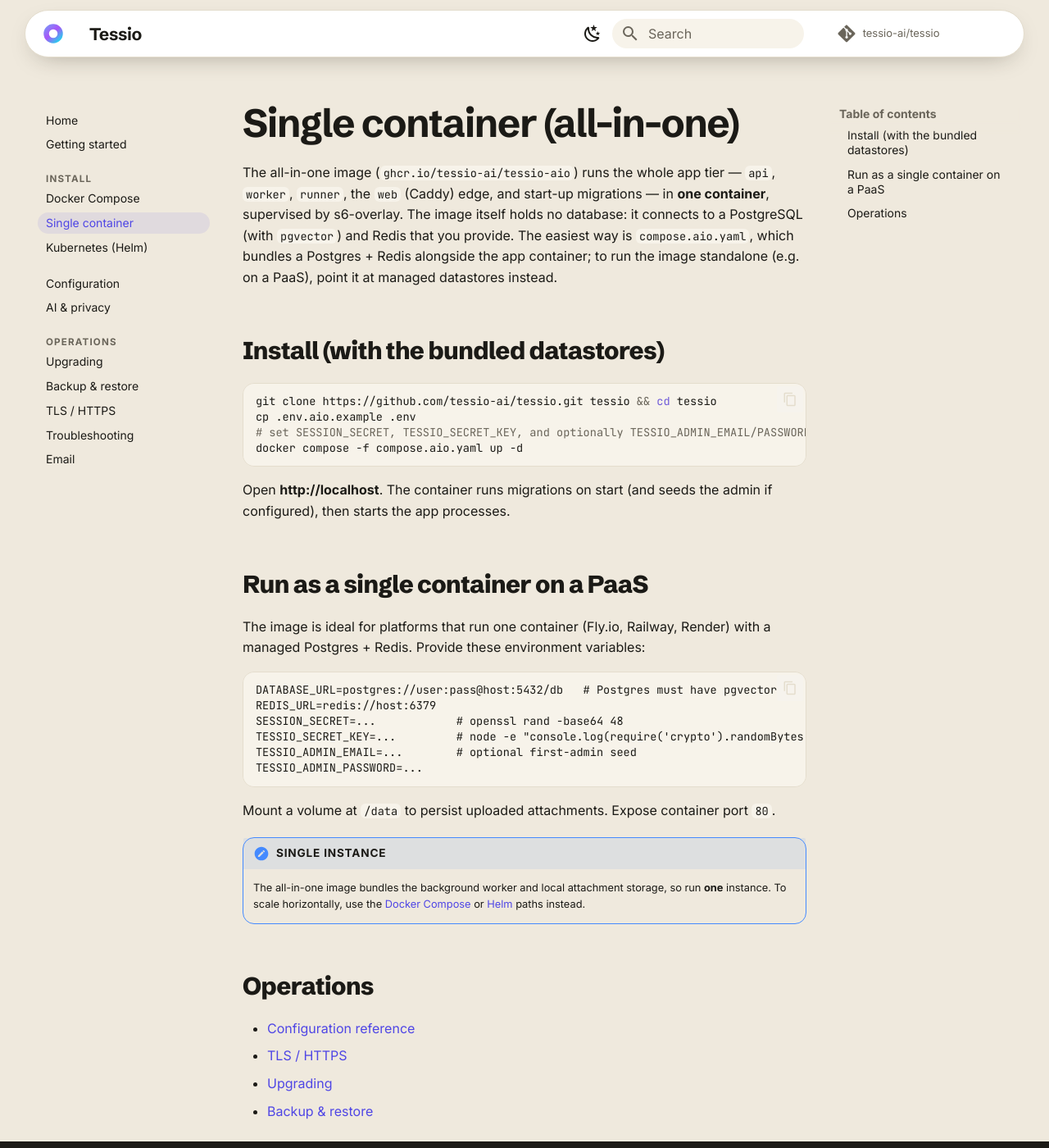
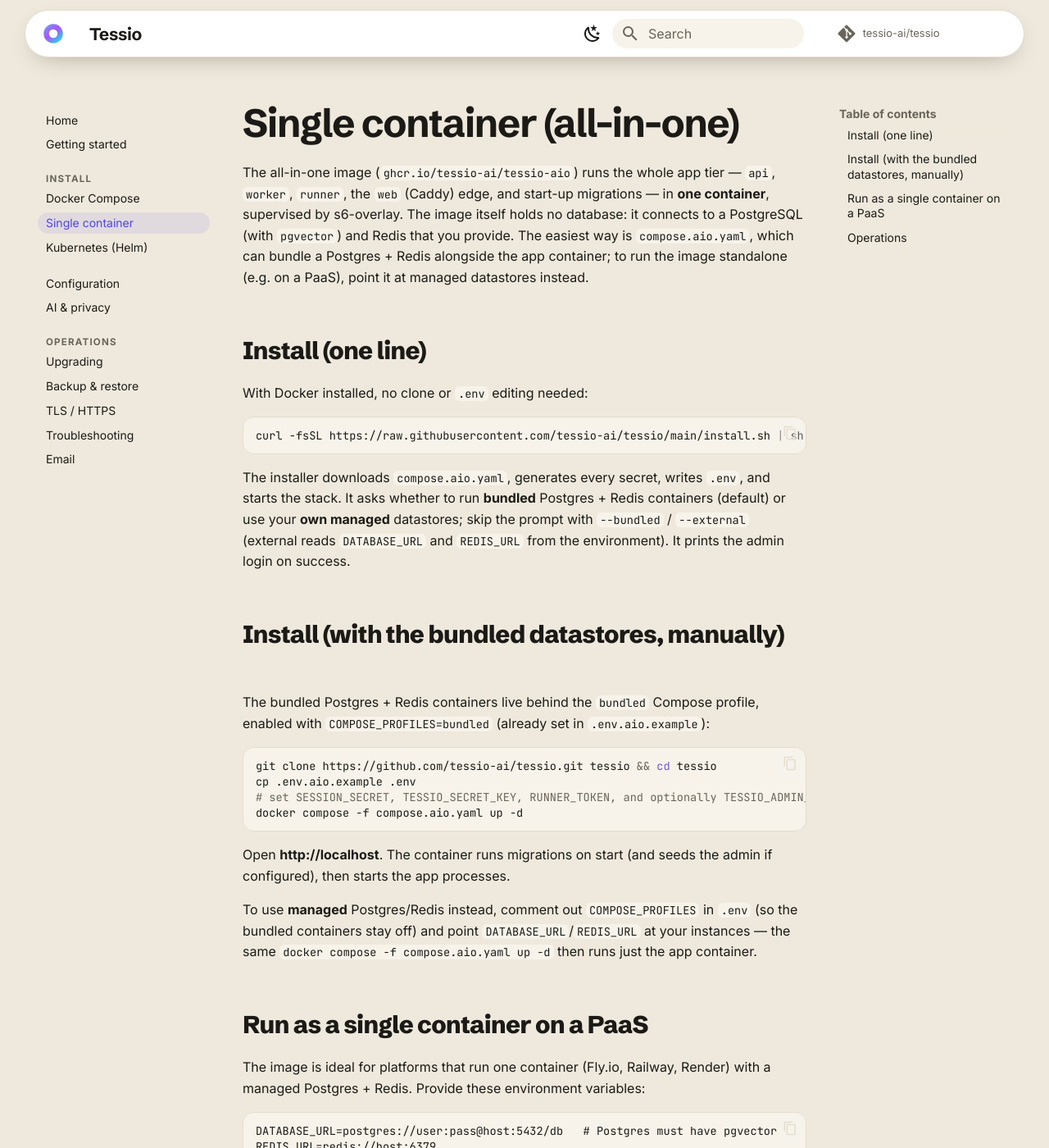
Before and after one commit to tessio-ai/tessio, an MkDocs documentation site: the page built from docs/manual/install/all-in-one.md, in a window 1280 px wide and 1400 px high. Shown: the whole window at 82% size. Built offline with MkDocs 1.6.1 and Material for MkDocs 9.7.7, drawn with Linux system fonts in a browser that asks for light colours; comment, search, counter and statistics services are not loaded.

Commit message:
Add one-line installer for repo-less, secret-free setup
Installing Tessio previously meant cloning the whole monorepo and
hand-editing .env with several openssl-generated secrets. Since the
release pipeline already publishes images to ghcr.io, a full checkout is
unnecessary — a single Compose file is enough.

- install.sh: `curl … | sh` fetches compose.aio.yaml, generates every
  required secret, writes .env, and starts the stack. Supports both
  bundled Postgres+Redis containers and user-managed datastores
  (--external / DATABASE_URL / REDIS_URL), prompting when run on a tty
  and falling back to flags/env for piped/non-interactive use.
- compose.aio.yaml: gate the bundled postgres/redis behind a "bundled"
  Compose profile and mark the app's depends_on required:false, so one
  file serves both bundled and managed-datastore modes. Mode is selected
  purely via COMPOSE_PROFILES in .env, so the up/pull/logs commands are
  unchanged.
- .env.aio.example, smoke-aio.sh: set COMPOSE_PROFILES=bundled.
- README + all-in-one docs: lead with the one-liner; document the
  bundled-vs-managed toggle.

Co-Authored-By: Claude Opus 4.8 <noreply@anthropic.com>
Claude-Session: https://claude.ai/code/session_011u5A97njbtrEV4XEVdYn91

````diff
--- a/docs/manual/install/all-in-one.md
+++ b/docs/manual/install/all-in-one.md
@@ -4,20 +4,40 @@ The all-in-one image (`ghcr.io/tessio-ai/tessio-aio`) runs the whole app tier
 `api`, `worker`, `runner`, the `web` (Caddy) edge, and start-up migrations — in **one
 container**, supervised by s6-overlay. The image itself holds no database: it connects
 to a PostgreSQL (with `pgvector`) and Redis that you provide. The easiest way is
-`compose.aio.yaml`, which bundles a Postgres + Redis alongside the app container; to run
+`compose.aio.yaml`, which can bundle a Postgres + Redis alongside the app container; to run
 the image standalone (e.g. on a PaaS), point it at managed datastores instead.
 
-## Install (with the bundled datastores)
+## Install (one line)
+
+With Docker installed, no clone or `.env` editing needed:
+
+```bash
+curl -fsSL https://raw.githubusercontent.com/tessio-ai/tessio/main/install.sh | sh
+```
+
+The installer downloads `compose.aio.yaml`, generates every secret, writes `.env`, and starts the
+stack. It asks whether to run **bundled** Postgres + Redis containers (default) or use your **own
+managed** datastores; skip the prompt with `--bundled` / `--external` (external reads
+`DATABASE_URL` and `REDIS_URL` from the environment). It prints the admin login on success.
+
+## Install (with the bundled datastores, manually)
+
+The bundled Postgres + Redis containers live behind the `bundled` Compose profile, enabled with
+`COMPOSE_PROFILES=bundled` (already set in `.env.aio.example`):
 
 ```bash
 git clone https://github.com/tessio-ai/tessio.git tessio && cd tessio
 cp .env.aio.example .env
-# set SESSION_SECRET, TESSIO_SECRET_KEY, and optionally TESSIO_ADMIN_EMAIL/PASSWORD
+# set SESSION_SECRET, TESSIO_SECRET_KEY, RUNNER_TOKEN, and optionally TESSIO_ADMIN_EMAIL/PASSWORD
 docker compose -f compose.aio.yaml up -d
 ```
 
 Open **http://localhost**. The container runs migrations on start (and seeds the admin if
 configured), then starts the app processes.
+
+To use **managed** Postgres/Redis instead, comment out `COMPOSE_PROFILES` in `.env` (so the
+bundled containers stay off) and point `DATABASE_URL`/`REDIS_URL` at your instances — the same
+`docker compose -f compose.aio.yaml up -d` then runs just the app container.
 
 ## Run as a single container on a PaaS
 
````
Also changed, not shown: README.md (+24 -6 lines), compose.aio.yaml (+18 -5 lines), 3 other files.
